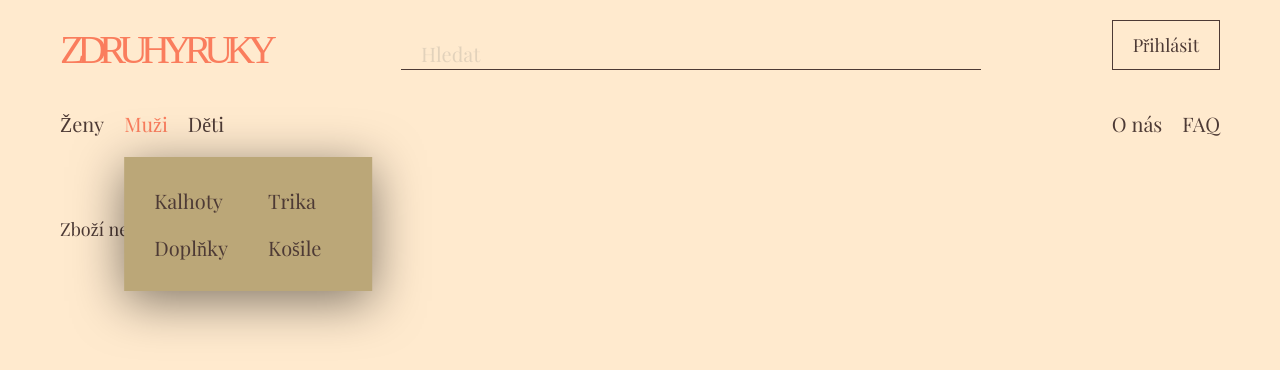
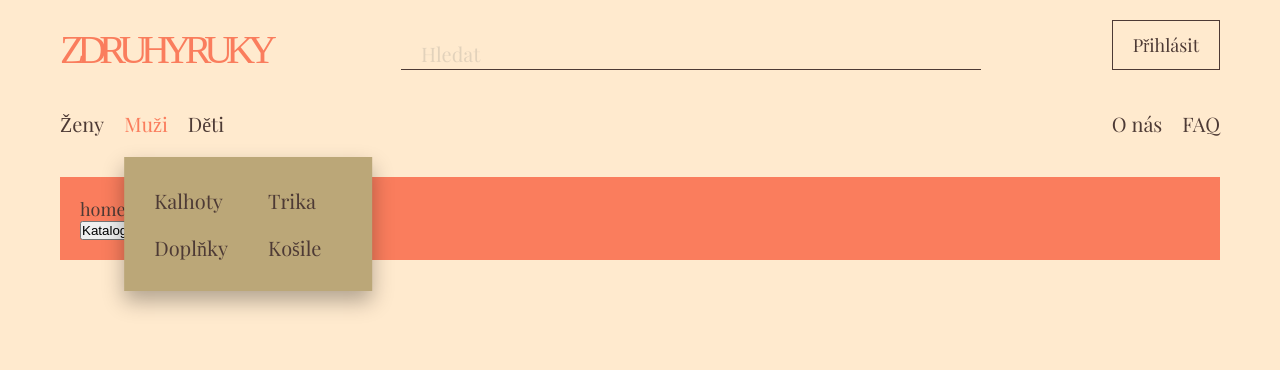
Before and after one commit to daitro123/zdruhyruky, a React (Create React App) app in the folder frontend/: page /1 in a window 1280 px wide. Both pictures are taken after a click on the item "Muži". Shown: the top 370 px of the page. Built offline with nearby package versions, Linux system fonts and the light colour scheme; no server answers; a web font is replaced by a local one.

Commit message:
-added SearchConsole -added routes for category and types

```diff
--- a/frontend/src/App.js
+++ b/frontend/src/App.js
@@ -8,6 +8,7 @@ import SingleProduct from "./pages/SingleProduct/SingleProduct";
 import { BrowserRouter as Router, Switch, Route, Link } from "react-router-dom";
 import Login from "./pages/Login/Login";
 import Registration from "./pages/Registration/Registration";
+import SearchConsole from "./components/SearchConsole/SearchConsole";
 
 function App() {
 	return (
@@ -18,8 +19,10 @@ function App() {
 					<Route exact path="/" component={Home} />
 					<Route path="/login" component={Login} />
 					<Route path="/registration" component={Registration} />
-					<Route path={"/:id"} component={SingleProduct} />
-					<Route path="*" component={Error} />
+					<Route path={"/:category/:type/:id"} component={SingleProduct} />
+					<Route path="/:category/:type" component={SearchConsole} />
+					<Route path="/:category" component={SearchConsole} />
+					<Route path="/*" component={Error} />
 				</Switch>
 			</Router>
 		</AppProvider>
--- a/frontend/src/components/Card/Card.js
+++ b/frontend/src/components/Card/Card.js
@@ -1,5 +1,6 @@
 import React from "react";
 import "./Card.scss";
+import getURLfriendlyString from "../../utils";
 import HeartIcon from "../HeartIcon/HeartIcon";
 import { Link } from "react-router-dom";
 
@@ -8,7 +9,11 @@ const Card = ({ product }) => {
 		<article className="Card">
 			<div className="content">
 				<header>
-					<Link to={`/${product.id}`}>
+					<Link
+						to={`/${getURLfriendlyString(product.category)}/${getURLfriendlyString(
+							product.type
+						)}/${product.id}`}
+					>
 						<h3>{product.brand}</h3>
 					</Link>
 				</header>
--- a/frontend/src/components/Nav/Navbar.js
+++ b/frontend/src/components/Nav/Navbar.js
@@ -1,10 +1,11 @@
 import React, { useState, useRef, useEffect } from "react";
+import getURLfriendlyString from "../../utils";
 import Search from "../Search/Search";
 import { Link } from "react-router-dom";
 import "./Navbar.scss";
 
 const Navbar = () => {
-	const [catalog, setCatalog] = useState({ isOpen: false, name: "deti" });
+	const [catalog, setCatalog] = useState({ isOpen: false, name: "Děti" });
 	const refLinks = useRef(null);
 
 	// close catalog if user clicks outside of it
@@ -20,6 +21,7 @@ const Navbar = () => {
 		};
 	}, [catalog]);
 
+	// handles opening and closing of catalog popup, also position of the catalog window
 	const handleOpenCatalog = (e, name) => {
 		if (catalog.name !== e.target.dataset.name) {
 			setCatalog({ isOpen: true, name: name });
@@ -34,7 +36,7 @@ const Navbar = () => {
 	};
 
 	const categories = {
-		zeny: [
+		Ženy: [
 			"Doplňky",
 			"Kalhoty",
 			"Trika",
@@ -45,8 +47,8 @@ const Navbar = () => {
 			"Kostými a saka",
 			"Kraťasy",
 		],
-		muzi: ["Kalhoty", "Doplňky", "Trika", "Košile"],
-		deti: ["Mikiny"],
+		Muži: ["Kalhoty", "Doplňky", "Trika", "Košile"],
+		Děti: ["Mikiny"],
 	};
 
 	return (
@@ -59,36 +61,47 @@ const Navbar = () => {
 				<Link to="/login" className="btn btn-login">
 					Přihlásit
 				</Link>
-				{/* <button className="btn btn-login">Přihlásit</button> */}
 			</div>
 			<nav className="container">
 				<ul className="catalog-links" ref={refLinks}>
 					<li
-						onClick={(e) => handleOpenCatalog(e, "zeny")}
-						data-name="zeny"
-						className={catalog.isOpen && catalog.name === "zeny" ? "catalog-shown" : ""}
+						onClick={(e) => handleOpenCatalog(e, "Ženy")}
+						data-name="Ženy"
+						className={catalog.isOpen && catalog.name === "Ženy" ? "catalog-shown" : ""}
 					>
 						Ženy
 					</li>
 					<li
-						onClick={(e) => handleOpenCatalog(e, "muzi")}
-						data-name="muzi"
-						className={catalog.isOpen && catalog.name === "muzi" ? "catalog-shown" : ""}
+						onClick={(e) => handleOpenCatalog(e, "Muži")}
+						data-name="Muži"
+						className={catalog.isOpen && catalog.name === "Muži" ? "catalog-shown" : ""}
 					>
 						Muži
 					</li>
 					<li
-						onClick={(e) => handleOpenCatalog(e, "deti")}
-						data-name="deti"
-						className={catalog.isOpen && catalog.name === "deti" ? "catalog-shown" : ""}
+						onClick={(e) => handleOpenCatalog(e, "Děti")}
+						data-name="Děti"
+						className={catalog.isOpen && catalog.name === "Děti" ? "catalog-shown" : ""}
 					>
 						Děti
 					</li>
 				</ul>
 				<div className={`catalog ${catalog.isOpen ? "is-shown" : ""}`}>
+					{/* Render types for catalog popup */}
 					<ul>
-						{categories[catalog.name].map((category, index) => {
-							return <li key={index}>{category}</li>;
+						{categories[catalog.name].map((type, index) => {
+							return (
+								<li key={index}>
+									<Link
+										to={`/${getURLfriendlyString(
+											catalog.name
+										)}/${getURLfriendlyString(type)}`}
+										onClick={(e) => setCatalog({ ...catalog, isOpen: false })}
+									>
+										{type}
+									</Link>
+								</li>
+							);
 						})}
 					</ul>
 				</div>
--- a/frontend/src/components/Nav/Navbar.scss
+++ b/frontend/src/components/Nav/Navbar.scss
@@ -37,7 +37,7 @@
 		position: absolute;
 		background-color: $clr-brown-medium;
 		top: 100%;
-		box-shadow: 0rem 1rem 5rem rgba(0, 0, 0, 0.5);
+		box-shadow: 0rem 1rem 2rem rgba(0, 0, 0, 0.3);
 		opacity: 0;
 		pointer-events: none;
 		transition: opacity 0.2s linear;
--- /dev/null
+++ b/frontend/src/components/SearchConsole/SearchConsole.js
@@ -0,0 +1,32 @@
+import React from "react";
+import { Link } from "react-router-dom";
+import "./SearchConsole.scss";
+
+const SearchConsole = ({ match }) => {
+	console.log(match);
+
+	const category = match.params.category;
+	const type = match.params.type;
+
+	return (
+		<div className="SearchConsole container">
+			<div className="console">
+				<div className="breadcrumbs">
+					<Link to="/">home</Link> / <Link to={`/${category}`}>{category}</Link>{" "}
+					{type && `/ ${type}`}
+				</div>
+				<div className="categories">
+					<button className="category">Katalog</button>
+					<button className="category">Velikost</button>
+					<button className="category">Barva</button>
+					<button className="category">Značka</button>
+					<button className="category">Cena</button>
+					<button className="category">Stav</button>
+				</div>
+			</div>
+			<div className="tags"></div>
+		</div>
+	);
+};
+
+export default SearchConsole;
--- /dev/null
+++ b/frontend/src/components/SearchConsole/SearchConsole.scss
@@ -0,0 +1,12 @@
+@import "../../sass/variables.scss";
+
+.SearchConsole {
+	& .console {
+		background: $clr-orange;
+		padding: 2rem;
+
+		& .categories {
+			display: flex;
+		}
+	}
+}
--- /dev/null
+++ b/frontend/src/utils.js
@@ -0,0 +1,10 @@
+const getURLfriendlyString = (string) => {
+	return string
+		.normalize("NFD")
+		.replace(/[\u0300-\u036f]/g, "")
+		.toLowerCase()
+		.split(" ")
+		.join("-");
+};
+
+export default getURLfriendlyString;
```
